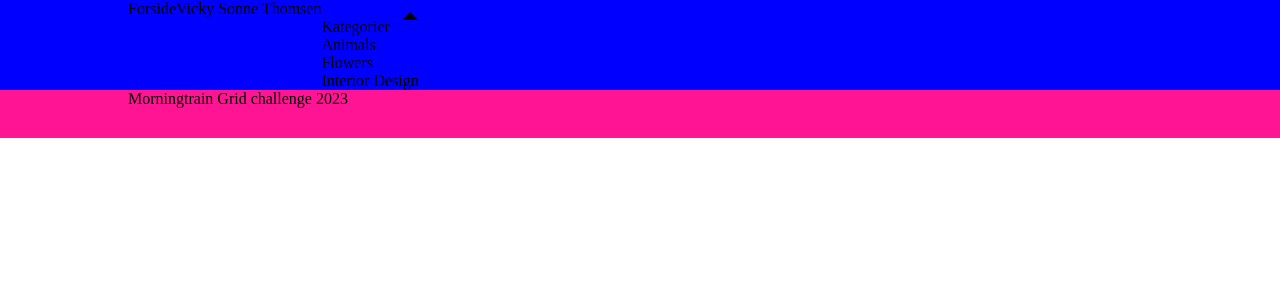
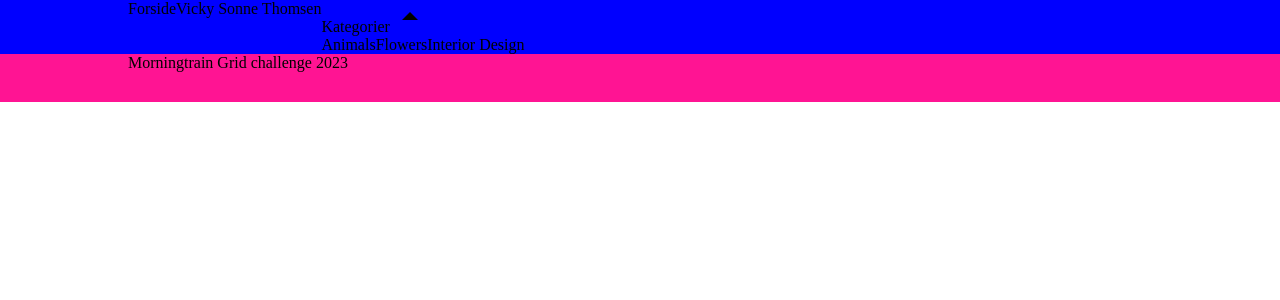
Before and after one commit to VickySonne/Morningtrain-grid-challenge-2023-VST, a React (Create React App) app in the folder reactfolder/: page /Animals in a window 1280 px wide. Both pictures are taken after a click on the icon 409 px from the left and 16 px from the top of the page. Shown: the top 300 px of the page. Built offline with nearby package versions, Linux system fonts and the light colour scheme.

Commit message:
Links added for routing

```diff
--- a/reactfolder/src/App.js
+++ b/reactfolder/src/App.js
@@ -13,7 +13,7 @@ function App() {
 
           <Routes>
             <Route path="/" element={<FrontPage />} />
-            <Route path="/GridPage" element={<GridPage />} />
+            <Route path="/Animals" element={<GridPage />} />
           </Routes>
 
           <FooterBar/>
--- a/reactfolder/src/components/CatagoryLinks.js
+++ b/reactfolder/src/components/CatagoryLinks.js
@@ -1,10 +1,12 @@
+import { Link } from 'react-router-dom'
+
 const CatagoryLinks = () => {
     return (
-        <ul>
-            <li>Animals</li>
-            <li>Flowers</li>
-            <li>Interior Design</li>
-        </ul>
+        <nav>
+            <Link to="/Animals">Animals</Link>
+            <Link  to="/Flowers">Flowers</Link>
+            <Link to="/InteriorDesign">Interior Design</Link>
+        </nav>
     );
 }
 
--- a/reactfolder/src/pages/GridPage.js
+++ b/reactfolder/src/pages/GridPage.js
@@ -2,10 +2,11 @@ const GridPage = () => {
     return (
         <main>
             <div className="container">
-                This is the page with the grid as required. <br />
+
+                {/* This is the page with the grid as required. <br />
                 When you klik an images it should be displayed in fullscreen <br />
                 Should it have 3 options for how to display the images? do this with css<br />
-                When we have so many images, should I use some 'lazy loading/fetch'? Lazy=true
+                When we have so many images, should I use some 'lazy loading/fetch'? Lazy=true */}
             </div>
         </main>
     );
```
